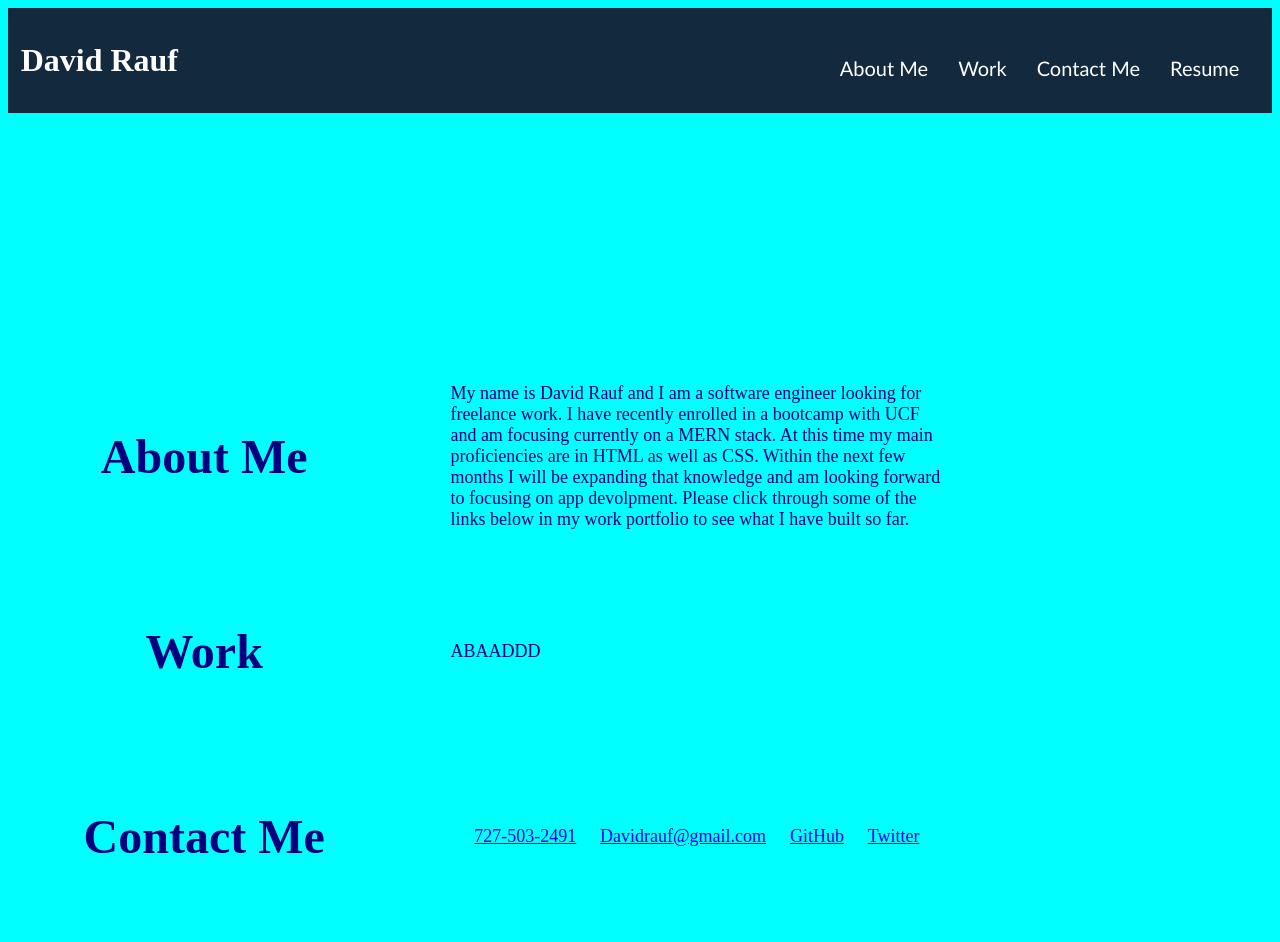
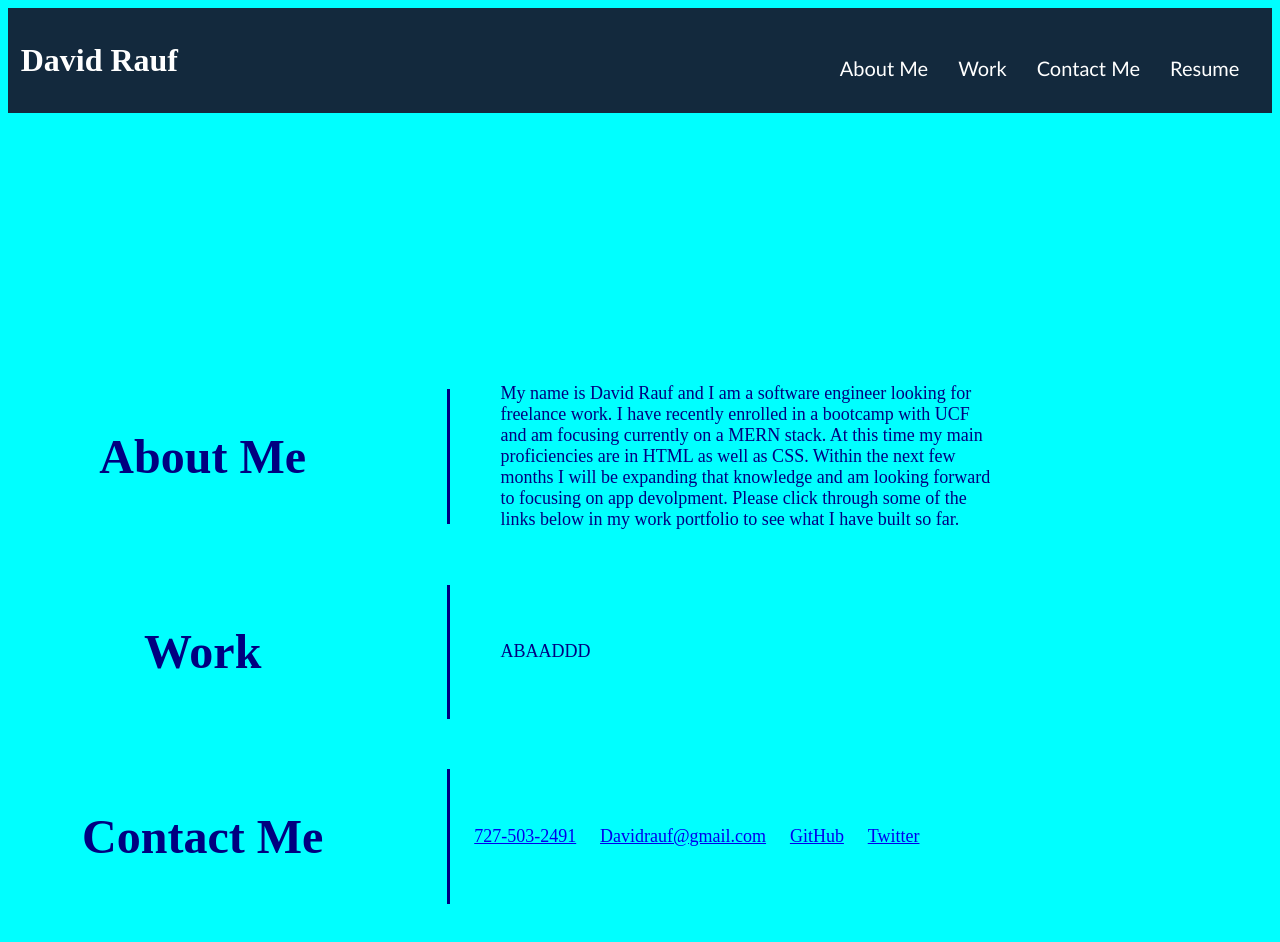
Before and after one commit to drauf727/David-Rauf-Portfolio, a plain HTML site: page index.html in a window 1280 px wide. Drawn offline with Linux system fonts and the light colour scheme.

Commit message:
version 3.2

```diff
--- a/assets/design.css
+++ b/assets/design.css
@@ -59,6 +59,7 @@ header {
   font-family: 'Times New Roman', Times, serif;
   font-size: xx-large;
   padding-right: 50px;
+  border-right: solid;
  }
 
  .item-2{
@@ -68,6 +69,7 @@ header {
   justify-items: center;
   font-family: 'Times New Roman', Times, serif;
   font-size: large;
+  padding-left: 50px;
  }
 
  .contact{
```
